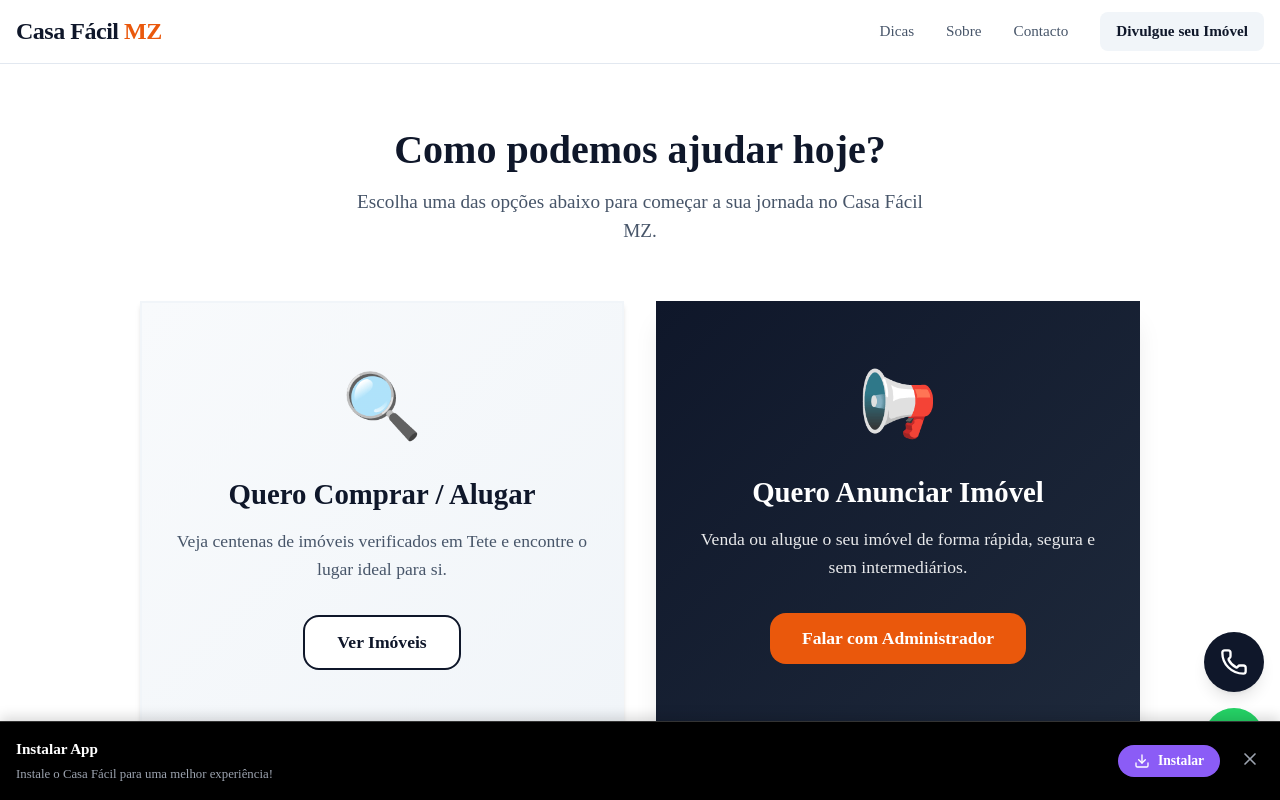
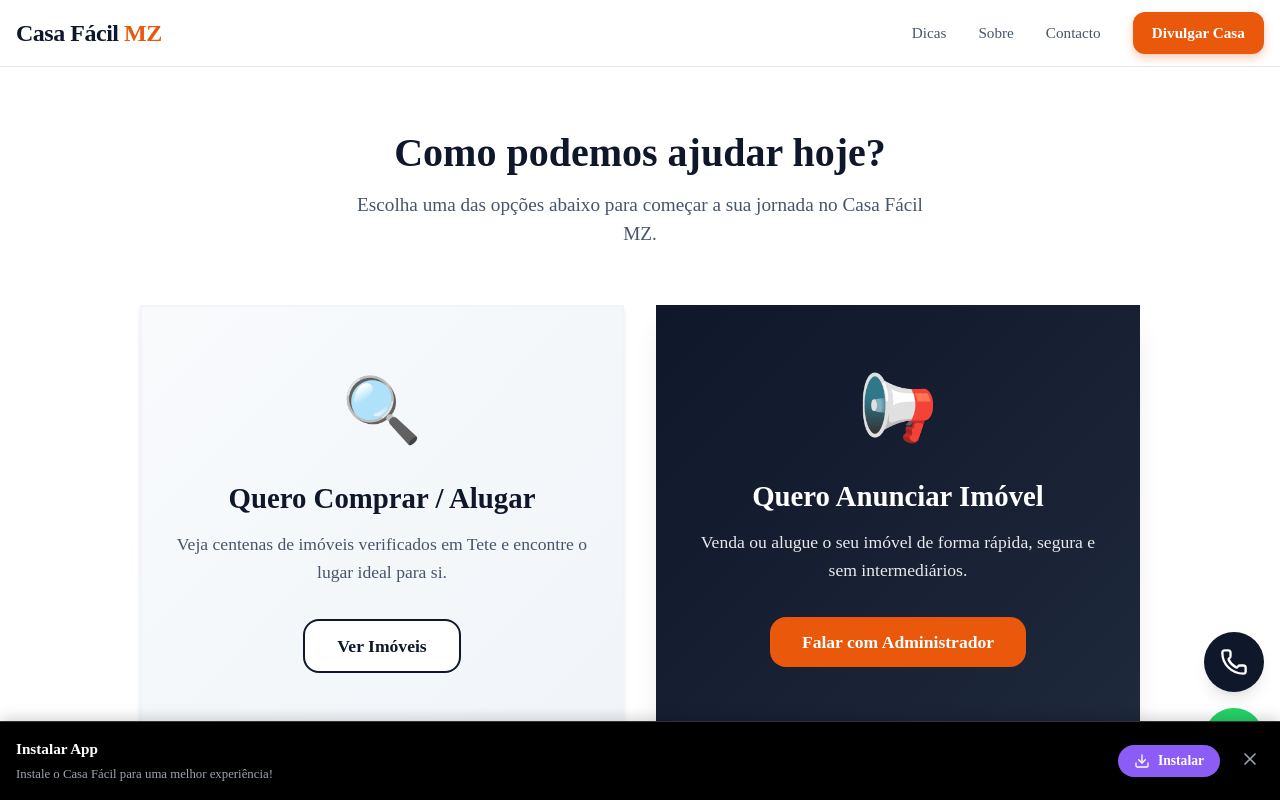
Before and after one commit to kaitohotmart-afk/Casafacilmz, a Next.js app: page / in a window 1280 px wide. Shown: the top 800 px of the page. Built offline with nearby package versions, Linux system fonts and the light colour scheme; no server answers; the database is empty; grey boxes are pictures that could not be loaded.

Commit message:
Update UI: Change hero text, remove dark mode, highlight CTA button

```diff
--- a/src/app/globals.css
+++ b/src/app/globals.css
@@ -39,20 +39,7 @@
   --pk-section-gap: 5rem;
 }
 
-@media (prefers-color-scheme: dark) {
-  :root {
-    --pk-brand-primary: #1E293B;
-    --pk-brand-primary-hover: #334155;
-    --pk-surface-white: #0F172A;
-    --pk-surface-050: #020617;
-    --pk-surface-100: #1E293B;
-    --pk-surface-200: #334155;
-    --pk-surface-300: #475569;
-    --pk-text-primary: #F8FAFC;
-    --pk-text-secondary: #CBD5E1;
-    --pk-text-tertiary: #94A3B8;
-  }
-}
+
 * {
   box-sizing: border-box;
   padding: 0;
--- a/src/app/page.tsx
+++ b/src/app/page.tsx
@@ -58,8 +58,8 @@
               fontWeight: 800,
               textShadow: '0 4px 15px rgba(0,0,0,1), 0 2px 5px rgba(0,0,0,0.8)'
             }}>
-              Seu novo lar em <br />
-              <span style={{ color: 'var(--pk-brand-secondary)' }}>Tete</span> está aqui.
+              Encontre imóvel em <br />
+              <span style={{ color: 'var(--pk-brand-secondary)' }}>Tete:</span> comprar, alugar, terreno
             </h1>
             <p style={{
               fontSize: '1.3rem',
--- a/src/components/Navbar.tsx
+++ b/src/components/Navbar.tsx
@@ -31,14 +31,16 @@
                     <Link href="/about" style={{ fontWeight: 500, fontSize: '0.95rem', color: pathname === '/about' ? 'var(--pk-brand-secondary)' : 'var(--pk-text-secondary)' }}>Sobre</Link>
                     <Link href="/contact" style={{ fontWeight: 500, fontSize: '0.95rem', color: pathname === '/contact' ? 'var(--pk-brand-secondary)' : 'var(--pk-text-secondary)' }}>Contacto</Link>
                     <a href="https://wa.me/258877771719?text=Ol%C3%A1%2C%20gostaria%20de%20divulgar%20meu%20im%C3%B3vel%20no%20site%20Casa%20F%C3%A1cil%20MZ." target="_blank" rel="noopener noreferrer" style={{
-                        fontWeight: 600,
+                        fontWeight: 700,
                         fontSize: '0.95rem',
-                        color: 'var(--pk-text-primary)',
-                        background: 'var(--pk-surface-100)',
-                        padding: '0.5rem 1rem',
-                        borderRadius: 'var(--pk-radius-sm)'
+                        color: 'white',
+                        background: 'var(--pk-brand-secondary)',
+                        padding: '0.6rem 1.2rem',
+                        borderRadius: 'var(--pk-radius-md)',
+                        boxShadow: '0 4px 10px rgba(234, 88, 12, 0.3)',
+                        transition: 'all 0.2s ease',
                     }}>
-                        Divulgue seu Imóvel
+                        Divulgar Casa
                     </a>
                 </div>
 
@@ -77,7 +79,7 @@
                     <Link href="/blog" onClick={() => setIsOpen(false)} style={{ color: 'var(--pk-text-primary)', fontWeight: 500 }}>Dicas</Link>
                     <Link href="/about" onClick={() => setIsOpen(false)} style={{ color: 'var(--pk-text-primary)', fontWeight: 500 }}>Sobre</Link>
                     <Link href="/contact" onClick={() => setIsOpen(false)} style={{ color: 'var(--pk-text-primary)', fontWeight: 500 }}>Contacto</Link>
-                    <a href="https://wa.me/258877771719?text=Ol%C3%A1%2C%20gostaria%20de%20divulgar%20meu%20im%C3%B3vel%20no%20site%20Casa%20F%C3%A1cil%20MZ." target="_blank" rel="noopener noreferrer" onClick={() => setIsOpen(false)} style={{ color: 'var(--pk-text-primary)', fontWeight: 500 }}>Divulgue seu Imóvel</a>
+                    <a href="https://wa.me/258877771719?text=Ol%C3%A1%2C%20gostaria%20de%20divulgar%20meu%20im%C3%B3vel%20no%20site%20Casa%20F%C3%A1cil%20MZ." target="_blank" rel="noopener noreferrer" onClick={() => setIsOpen(false)} style={{ color: 'white', background: 'var(--pk-brand-secondary)', padding: '1rem', textAlign: 'center', borderRadius: 'var(--pk-radius-md)', fontWeight: 700, boxShadow: '0 4px 10px rgba(234, 88, 12, 0.3)' }}>Divulgar Casa</a>
                 </div>
             )}
 
```
